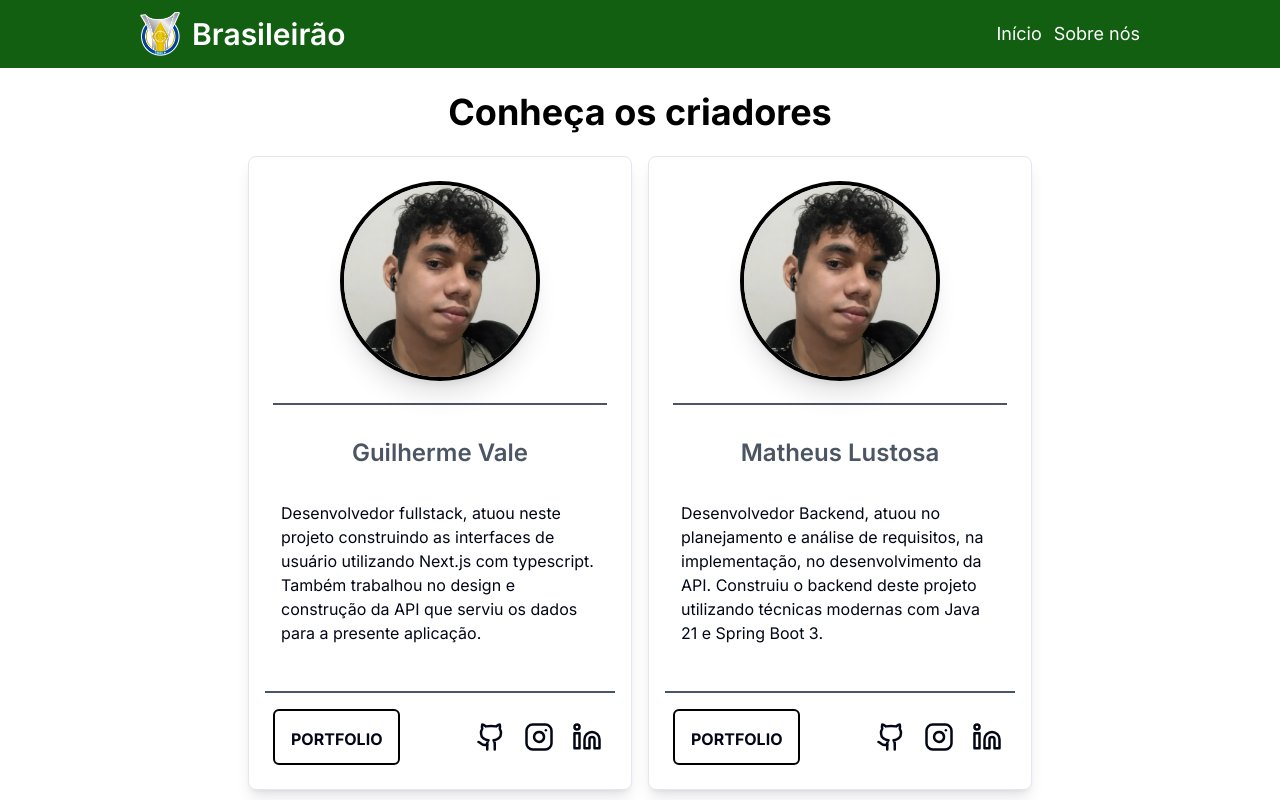
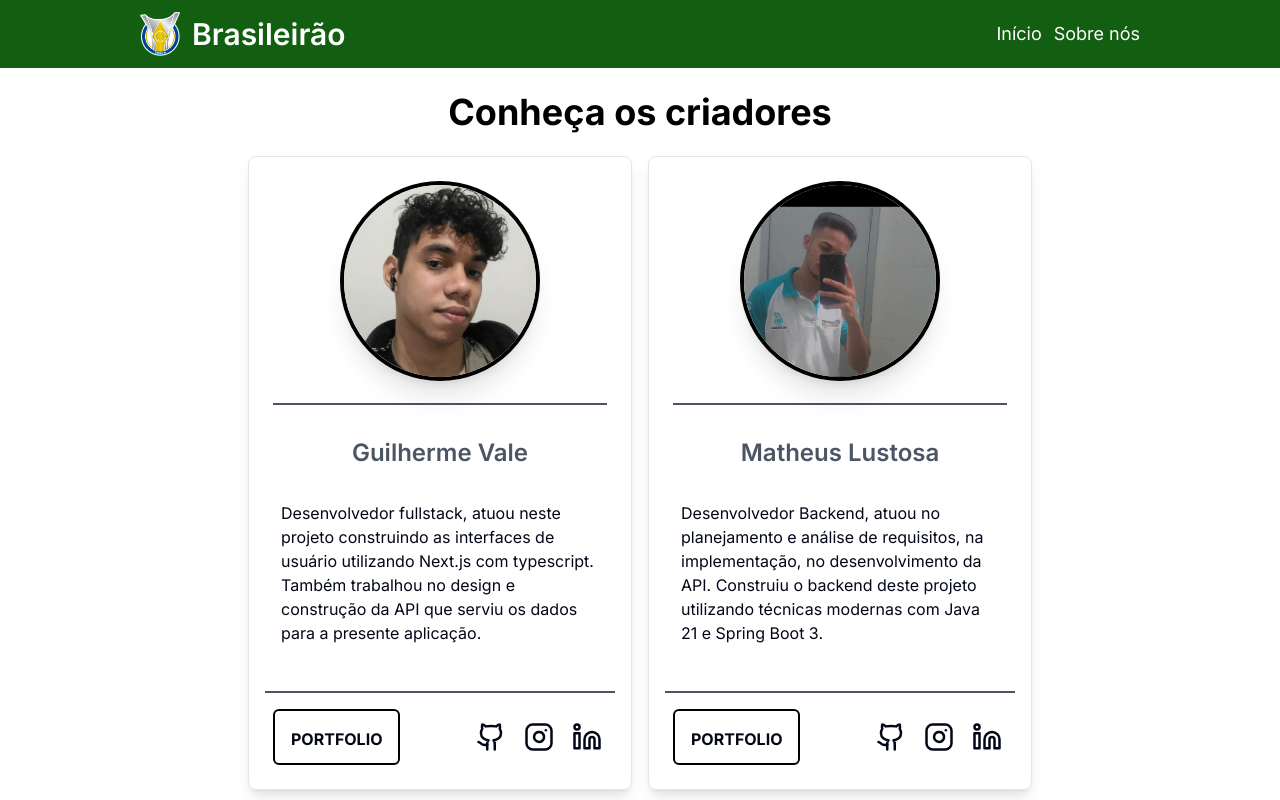
Before and after one commit to Guilherme-Vale-98/projeto-brasilerao, a Next.js app in the folder frontend/: page /sobre in a window 1280 px wide. Shown: the top 800 px of the page. Built offline with nearby package versions, Linux system fonts and the light colour scheme.

Commit message:
add profile photo Matheus

```diff
--- a/frontend/src/app/sobre/page.tsx
+++ b/frontend/src/app/sobre/page.tsx
@@ -4,6 +4,7 @@ import { Github, GithubIcon, Instagram, LinkedinIcon } from 'lucide-react'
 import Link from 'next/link'
 import React from 'react'
 import gui from '../../img/gui.jpg'
+import matheus from '../../img/matheus.png'
 type Props = {}
 
 const sobre = (props: Props) => {
@@ -25,9 +26,9 @@ const sobre = (props: Props) => {
                 }} portrait={gui}/>
                 <AboutCard name={'Matheus Lustosa'} description={matheusDescription} socialLinks={{
                     githubURL: 'https://github.com/matheusLustosa23',
-                    linkedinURL: '',
+                    linkedinURL: 'https://www.linkedin.com/in/matheus-lustosa-8472391a3/',
                     instaURL: ''
-                }} portrait={gui}/>
+                }} portrait={matheus}/>
             </div>
 
         </section>
```
Also changed, not shown: frontend/src/img/matheus.png (added).
